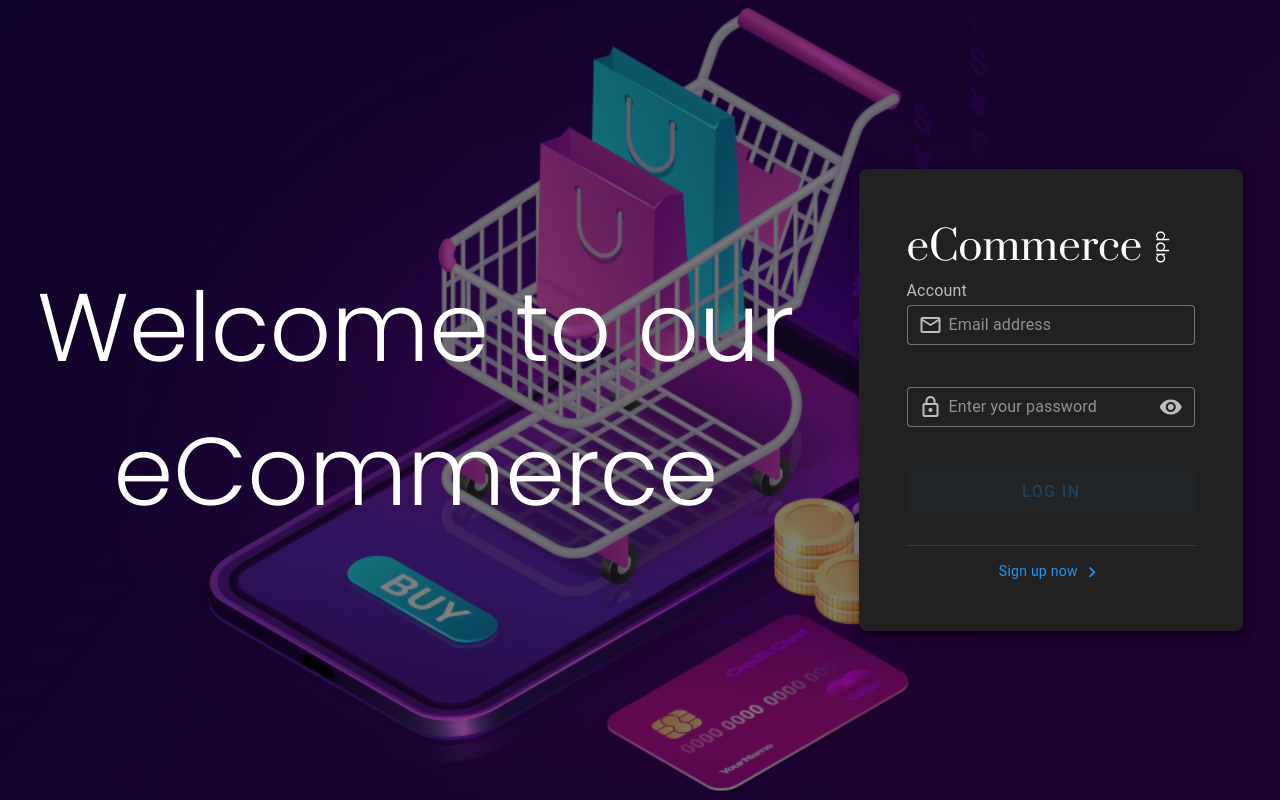
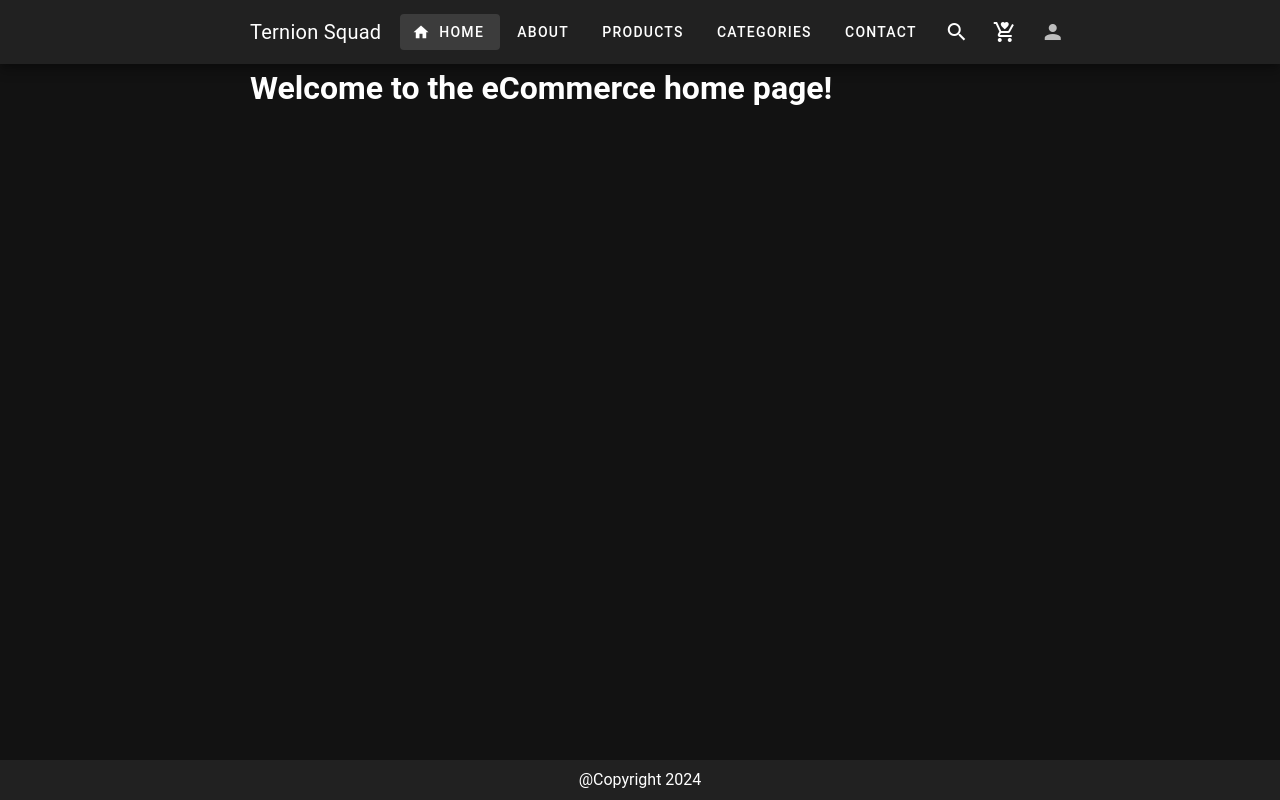
Before and after one commit to vetalapo/rsschool-cv, a Vue app: page / in a window 1280 px wide. Before the commit this address led to /login. Built offline with nearby package versions, Linux system fonts and the light colour scheme; no server answers.

Commit message:
feat: update app layout, woring user registration

```diff
--- a/index.html
+++ b/index.html
@@ -3,8 +3,11 @@
     <head>
         <meta charset="UTF-8">
         <link rel="icon" href="/favicon.ico">
+        <meta name="description" content="Ternion media market">
+        <meta name="keywords" content="illustration, photo, pattern, media, buy">
+        <meta name="author" content="Ternion">
         <meta name="viewport" content="width=device-width, initial-scale=1.0">
-        <title>eCommerce Client App</title>
+        <title>Ternion Shop</title>
     </head>
     <body id="app"></body>
     <script type="module" src="/src/main.ts"></script>
--- a/src/router/index.ts
+++ b/src/router/index.ts
@@ -2,6 +2,9 @@ import { createRouter, createWebHistory } from "vue-router";
 import RootView from "@/views/RootView.vue";
 import HomeView from "@/views/HomeView.vue";
 import AboutView from "@/views/AboutView.vue";
+import ProductsView from "@/views/ProductsView.vue";
+import CategoriesView from "@/views/CategoriesView.vue";
+import ContactsView from "@/views/ContactsView.vue";
 import LoginView from "@/views/LoginView.vue";
 import NotFoundView from "@/views/NotFoundView.vue";
 import RegistrationView from "@/views/RegistrationView.vue";
@@ -21,24 +24,45 @@ const router = createRouter({
                     component: HomeView
                 },
                 {
+                    path: "/products",
+                    name: "products",
+                    component: ProductsView
+                },
+                {
+                    path: "/categories",
+                    name: "categories",
+                    component: CategoriesView
+                },
+                {
+                    path: "/contact",
+                    name: "contact",
+                    component: ContactsView
+                },
+                {
                     path: "/about",
                     name: "about",
                     component: AboutView
                 }
             ],
             meta: {
-                requiresAuth: true
+                requiresAuth: false
             }
         },
         {
             path: "/login",
             name: "login",
-            component: LoginView
+            component: LoginView,
+            meta: {
+                requiresNonLogin: true
+            }
         },
         {
             path: "/register",
             name: "registration",
-            component: RegistrationView
+            component: RegistrationView,
+            meta: {
+                requiresNonLogin: true
+            }
         },
         {
             path: "/:pathMatch(.*)*",
@@ -51,8 +75,8 @@ const router = createRouter({
 router.beforeEach((to) => {
     const authStore = useAuthStore();
 
-    if (to.meta.requiresAuth && !authStore.isAuthorized) {
-        return { name: "login" };
+    if (to.meta.requiresNonLogin && authStore.isAuthorized) {
+        return { name: "root" };
     }
 });
 
--- a/src/services/commercetoolsApi.ts
+++ b/src/services/commercetoolsApi.ts
@@ -630,9 +630,7 @@ export async function registerUser(userRegisterData: RegisterUser): Promise<Cust
         throw new Error(CT_ERROR);
     }
 
-    const customer = await createCustomer(userForRegistration, bearerToken);
-
-    return customer;
+    return await createCustomer(userForRegistration, bearerToken);
 }
 
 export async function getProducts(
--- a/src/store/auth.store.ts
+++ b/src/store/auth.store.ts
@@ -53,7 +53,7 @@ export const useAuthStore = defineStore({
 
             localStorage.removeItem(localStorageUserItem);
 
-            router.push({ path: "/login" });
+            router.push({ path: "/" });
         }
     }
 });
--- /dev/null
+++ b/src/views/CategoriesView.vue
@@ -0,0 +1,3 @@
+<template>
+    <h1>This is Categories page</h1>
+</template>
--- /dev/null
+++ b/src/views/ContactsView.vue
@@ -0,0 +1,3 @@
+<template>
+    <h1>This is Contacts page</h1>
+</template>
--- a/src/views/LoginView.vue
+++ b/src/views/LoginView.vue
@@ -120,6 +120,7 @@
                     <v-divider />
 
                     <v-card-text class="text-center">
+                        <p>Don't have an account?</p>
                         <RouterLink class="text-blue text-decoration-none" to="/register">
                             Sign up now <v-icon icon="mdi-chevron-right"></v-icon>
                         </RouterLink>
--- /dev/null
+++ b/src/views/ProductsView.vue
@@ -0,0 +1,3 @@
+<template>
+    <h1>This is Products page</h1>
+</template>
--- a/src/views/RegistrationView.vue
+++ b/src/views/RegistrationView.vue
@@ -1,21 +1,45 @@
 <script lang="ts">
+    import type { RegisterUser, Credentials } from "@/types";
+    import { registerUser } from "@/services/commercetoolsApi";
     import { ValidationRules } from "@/utils/validationRules";
+    import { useAuthStore } from "@/store";
+
     export default {
         data: () => ({
             isPasswordVisible: false,
             form: false,
             menu: false,
-            birthDate: null,
-            firstName: "",
-            lastName: "",
-            streetName: "",
-            city: "",
-            email: "",
-            zip: "",
-            country: "",
-            password: "",
+            dateOfBirth: null,
+            registerUserModel: {
+                firstName: "",
+                lastName: "",
+                email: "",
+                password: "",
+                dateOfBirth: "1990-01-01",
+                shippingAddressStreet: "",
+                shippingAddressCity: "",
+                shippingAddressPostCode: "",
+                shippingAddressCountry: "",
+                isShippingAddressDefault: true,
+                billingAddressStreet: "",
+                billingAddressCity: "",
+                billingAddressPostCode: "",
+                billingAddressCountry: "",
+                isBillingAddressDefault: false
+            } as RegisterUser,
             loading: false,
             commonRules: ValidationRules,
+
+            countries: [
+                {
+                    title: "United Kingdom (UK)",
+                    code: "UK"
+                },
+                {
+                    title: "Germany (DE)",
+                    code: "DE"
+                }
+            ],
 
             rules: {
                 noSpecialChar: (value: string) => /^[a-zA-Z\s]*$/.test(value) || "No special characters allowed",
@@ -40,12 +64,49 @@
             }
         }),
         methods: {
-            onSubmit() {
+            async onSubmit() {
                 if (!this.form) {
                     return;
                 }
 
                 this.loading = true;
+
+                this.registerUserModel.billingAddressStreet = this.registerUserModel.shippingAddressStreet;
+                this.registerUserModel.billingAddressCity = this.registerUserModel.shippingAddressCity;
+                this.registerUserModel.billingAddressPostCode = this.registerUserModel.shippingAddressPostCode;
+                this.registerUserModel.billingAddressCountry = this.registerUserModel.shippingAddressCountry;
+                this.registerUserModel.isBillingAddressDefault = this.registerUserModel.isShippingAddressDefault;
+
+                console.clear()
+                console.table(this.registerUserModel);
+
+                try {
+                    await registerUser(this.registerUserModel);
+
+                    const credentials: Credentials = {
+                        email: this.registerUserModel.email,
+                        password: this.registerUserModel.password
+                    };
+
+                    const authStore = useAuthStore();
+
+                    try {
+                        const response = await authStore.logIn(credentials);
+
+                        if (response instanceof Error) {
+                            throw Error(response.message);
+                        }
+
+                        this.loading = false;
+                    } catch {
+                        setTimeout(() => {
+                            this.loading = false;
+                        }, 500);
+                    }
+
+                } catch(error) {
+                    console.error(error);
+                }
 
                 setTimeout(() => (this.loading = false), 3000);
             }
@@ -82,7 +143,7 @@
                         <v-row class="mb-1">
                             <v-col>
                                 <v-text-field
-                                    v-model="firstName"
+                                    v-model="registerUserModel.firstName"
                                     :rules="[
                                         commonRules.required,
                                         rules.noSpecialChar,
@@ -96,7 +157,7 @@
                             </v-col>
                             <v-col>
                                 <v-text-field
-                                    v-model="lastName"
+                                    v-model="registerUserModel.lastName"
                                     :rules="[
                                         commonRules.required,
                                         rules.noSpecialChar,
@@ -120,7 +181,7 @@
                         >
                             <template v-slot:activator="{ props }">
                                 <v-text-field
-                                    v-model="birthDate"
+                                    v-model="dateOfBirth"
                                     prepend-inner-icon="mdi-calendar"
                                     placeholder="Day of Birth"
                                     readonly
@@ -134,7 +195,7 @@
                             </template>
                             <v-date-picker
                                 ref="picker"
-                                v-model="birthDate"
+                                v-model="dateOfBirth"
                                 @input="menu = false"
                                 type="date"
                             >
@@ -144,7 +205,7 @@
                         <v-row class="mt-1">
                             <v-col>
                                 <v-text-field
-                                    v-model="streetName"
+                                    v-model="registerUserModel.shippingAddressStreet"
                                     :rules="[
                                         commonRules.required,
                                         commonRules.minLength(1, 'First name must be at least 1 character long')
@@ -158,7 +219,7 @@
                             </v-col>
                             <v-col>
                                 <v-text-field
-                                    v-model="city"
+                                    v-model="registerUserModel.shippingAddressCity"
                                     :rules="[
                                         commonRules.required,
                                         rules.noSpecialChar,
@@ -175,7 +236,7 @@
 
                     <v-text-field
                         class="mb-4"
-                        v-model="zip"
+                        v-model="registerUserModel.shippingAddressPostCode"
                         :rules="[commonRules.required, rules.zipCode]"
                         density="compact"
                         placeholder="Postal Code"
@@ -185,8 +246,11 @@
                     </v-text-field>
 
                     <v-select
-                        v-model="country"
-                        :items="['Germany (DE)', 'United States (US)']"
+                        v-model="registerUserModel.shippingAddressCountry"
+                        :items="countries"
+                        :item-props="true"
+                        item-title="title"
+                        item-value="code"
                         density="compact"
                         label="Select a country"
                         variant="outlined"
@@ -195,7 +259,7 @@
 
                     <v-text-field
                         class="mb-4"
-                        v-model="email"
+                        v-model="registerUserModel.email"
                         :rules="[commonRules.required, rules.email]"
                         density="compact"
                         placeholder="Email address"
@@ -207,7 +271,7 @@
 
                     <v-text-field
                         class="mb-5"
-                        v-model="password"
+                        v-model="registerUserModel.password"
                         :readonly="loading"
                         :rules="[
                             commonRules.required,
--- a/src/views/RootView.vue
+++ b/src/views/RootView.vue
@@ -1,47 +1,111 @@
 <script lang="ts">
+    import { mergeProps } from "vue";
     import { useAuthStore } from "@/store";
 
     export default {
         data: () => ({
             isDrawerOpen: false,
             authStore: useAuthStore()
-        })
+        }),
+        methods: {
+            mergeProps
+        }
     }
 </script>
 
 <template>
     <v-layout>
-        <v-app-bar>
-            <v-app-bar-nav-icon @click="isDrawerOpen = !isDrawerOpen"></v-app-bar-nav-icon>
-            <v-app-bar-title>eCommerce Application</v-app-bar-title>
+        <v-app-bar class="app-bar" dense flat :elevation="8">
+            <v-app-bar-title
+                class="app-bar-title cursor-pointer text-h6"
+                @click="$router.push('/')"
+            >
+                Ternion Squad
+            </v-app-bar-title>
+
+            <v-btn to="/" prepend-icon="mdi-home" exact>Home</v-btn>
+            <v-btn to="/about" exact>About</v-btn>
+            <v-btn to="/products" exact>Products</v-btn>
+            <v-btn to="/categories" exact>Categories</v-btn>
+            <v-btn to="/contact" exact>Contact</v-btn>
+
+            <v-spacer />
+
+            <v-btn icon="mdi-magnify"></v-btn>
+            <v-btn icon="mdi-cart-heart"></v-btn>
+
             <template v-slot:append>
-                <div class="mr-4">Hi, {{ authStore?.user?.user?.firstName }} {{authStore?.user?.user?.lastName}}!</div>
+                <div class="text-center">
+                    <v-menu transition="slide-x-transition">
+                        <template v-slot:activator="{ props }">
+                            <div class="user-container d-sm-flex cursor-pointer" v-bind="props">
+                                <div v-if="authStore.isAuthorized" class="ml-5">
+                                    <v-avatar color="grey-darken-3">
+                                        <img
+                                            width="44"
+                                            height="44"
+                                            alt="Default profile image"
+                                            src="@/assets/img/default-avatar.svg"
+                                        >
+                                    </v-avatar>
+                                    <span class="ml-1">
+                                        Hi, {{ authStore?.user?.user?.firstName }} {{authStore?.user?.user?.lastName}}!
+                                    </span>
+                                </div>
+                                <v-tooltip v-else location="top">
+                                    <template v-slot:activator="{ props }">
+                                        <v-btn to="/login" v-bind="props" icon="mdi-account">
+                                            <v-icon color="grey-lighten-1">mdi-account</v-icon>
+                                        </v-btn>
+                                    </template>
+                                    <span>Login</span>
+                                </v-tooltip>
+                            </div>
+                        </template>
+                        <v-list v-if="authStore.isAuthorized" class="text-center">
+                            <v-list-item>
+                                <v-btn @click="authStore.logOut()">Logout</v-btn>
+                            </v-list-item>
+                        </v-list>
+                    </v-menu>
+                </div>
             </template>
         </v-app-bar>
 
-        <v-navigation-drawer v-model="isDrawerOpen">
-            <v-list>
-                <v-list-item to="/" prepend-icon="mdi-home" exact>Home</v-list-item>
-                <v-list-item to="/about" exact>About</v-list-item>
-            </v-list>
-            <v-divider />
-            <template v-slot:append>
-                <v-list>
-                    <v-list-item @click="authStore.logOut()">Logout</v-list-item>
-                </v-list>
-            </template>
-        </v-navigation-drawer>
-
-        <v-main class="main d-flex">
+        <v-main class="main page-content-margin">
             <RouterView />
         </v-main>
 
-        <v-footer app>@Copyright {{ new Date().getFullYear() }}</v-footer>
+        <v-footer class="footer justify-center" app>@Copyright {{ new Date().getFullYear() }}</v-footer>
     </v-layout>
 </template>
 
 <style scoped>
+    .app-bar {
+        padding-left: 250px;
+    }
+
+    .app-bar-title {
+        margin-inline-start: 0!important;
+        flex: 0.3;
+        min-width: 150px;
+    }
+
+    .user-container {
+        margin-right: 250px;
+    }
+
     .main {
         min-height: 300px;
     }
+
+    .footer {
+        padding-left: 250px;
+        padding-right: 250px;
+    }
+
+    .page-content-margin {
+        margin-left: 250px;
+        margin-right: 250px;
+    }
 </style>
```
Also changed, not shown: src/assets/img/default-avatar.svg (added).
